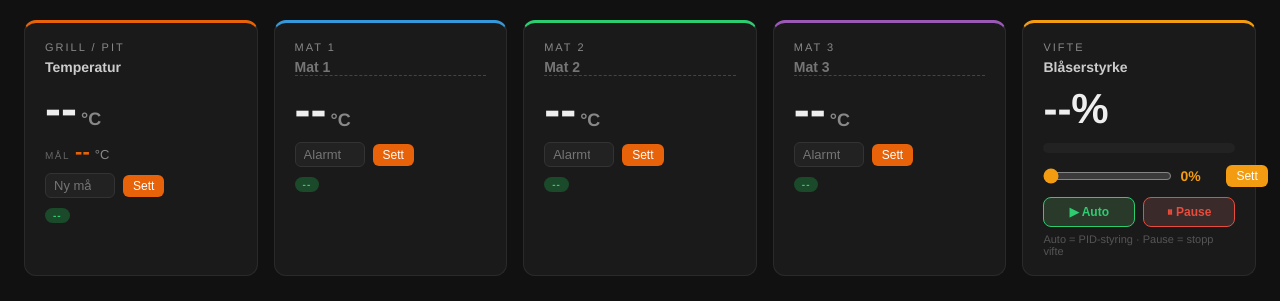
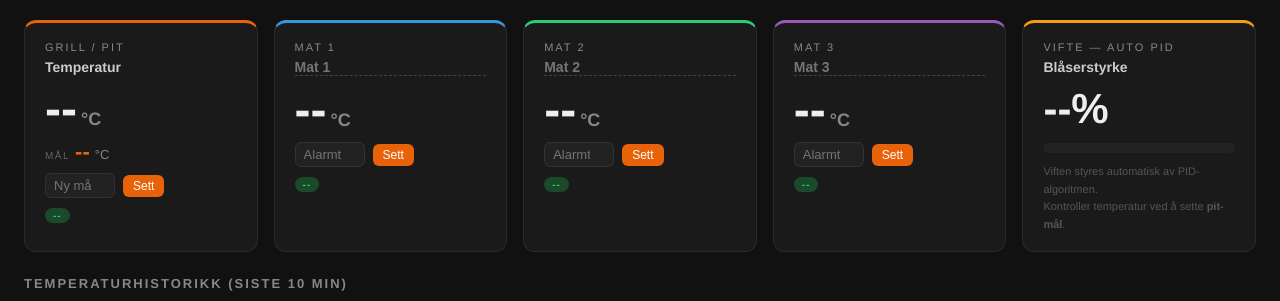
Before and after one commit to davidmyrann-sketch/-cyberq-dashboard, a Flask app: page / in a window 1280 px wide. Shown: the part 66-367 px from the top of the page. Run offline with Flask 3, Linux system fonts and the light colour scheme.

Commit message:
Fjern viftekontroll (PID-styrt, kan ikke overstyres). Food override senker pit-mål istedet.

```diff
--- a/app.py
+++ b/app.py
@@ -128,7 +128,7 @@ def run_advanced_control():
             if elapsed > OPEN_LID_PAUSE_S or recovered:
                 ctrl["open_lid"] = False
 
-    # ── 2. Food override: mat ferdig → stopp vifte ─────────────────────────────
+    # ── 2. Food override: mat ferdig → senk pit-mål til 60°C (kjøl ned) ─────────
     ctrl["food_override"] = False
     for idx in range(1, 4):
         alarm_tf = state["food_alarms"].get(idx)
@@ -140,8 +140,10 @@ def run_advanced_control():
                 ctrl["food_override_probe"] = idx
                 ctrl["ramping"]             = False
                 ctrl["ramp_factor"]         = 0.0
-                print(f"✅ Mat {idx} ferdig: {food_c}°C ≥ {alarm_c}°C — vifte stoppt")
-                mqttc.publish(TOPIC_RECV, json.dumps({"name": "set_blower", "blower": 0}))
+                # Viften kan ikke stoppes direkte — senk pit-mål til 60°C
+                hold_tf = c_to_tf(60)
+                print(f"✅ Mat {idx} ferdig: {food_c}°C ≥ {alarm_c}°C — senker pit til 60°C")
+                mqttc.publish(TOPIC_RECV, json.dumps({"name": "set_temp", "set_temp": hold_tf}))
                 return
 
     # ── 3. Ramp: senk pit-mål gradvis når mat nærmer seg target ───────────────
@@ -326,17 +328,6 @@ def api_set_temp():
     mqttc.publish(TOPIC_RECV, json.dumps({"name": "set_temp", "set_temp": tf}))
     return jsonify({"ok": True, "set_c": temp_c})
 
-@app.route("/api/set_blower", methods=["POST"])
-def api_set_blower():
-    body = request.json
-    pct  = int(body.get("blower", 0))
-    if pct < 0:
-        mqttc.publish(TOPIC_RECV, json.dumps({"name": "set_blower", "blower": -1}))
-        return jsonify({"ok": True, "blower": "auto"})
-    pct = max(0, min(100, pct))
-    mqttc.publish(TOPIC_RECV, json.dumps({"name": "set_blower", "blower": pct * 100}))
-    return jsonify({"ok": True, "blower": pct})
-
 @app.route("/api/set_food_temp", methods=["POST"])
 def api_set_food_temp():
     body   = request.json
--- a/templates/index.html
+++ b/templates/index.html
@@ -178,21 +178,14 @@
 
   <!-- Fan -->
   <div class="card fan-card">
-    <div class="card-label">Vifte</div>
+    <div class="card-label">Vifte — auto PID</div>
     <div class="card-name">Blåserstyrke</div>
     <div class="fan-pct" id="fan-pct">--%</div>
     <div class="fan-bar-wrap"><div class="fan-bar" id="fan-bar" style="width:0%"></div></div>
-    <div class="blower-row" style="margin-top:12px;">
-      <input type="range" id="blower-slider" min="0" max="100" step="5" value="0"
-             oninput="document.getElementById('blower-val').textContent=this.value+'%'">
-      <span id="blower-val" style="font-size:14px;font-weight:700;color:#f39c12;min-width:38px;">0%</span>
-      <button class="set-btn" onclick="setBlower()">Sett</button>
+    <div style="font-size:11px;color:#555;margin-top:10px;line-height:1.6;">
+      Viften styres automatisk av PID-algoritmen.<br>
+      Kontroller temperatur ved å sette <b>pit-mål</b>.
     </div>
-    <div style="display:flex;gap:8px;margin-top:10px;">
-      <button onclick="setBlowerAuto()" style="flex:1;background:#2a3a2a;border:1px solid #2ecc71;border-radius:8px;color:#2ecc71;cursor:pointer;font-size:12px;padding:7px 0;font-weight:600;">▶ Auto</button>
-      <button onclick="setBlowerPause()" style="flex:1;background:#3a2a2a;border:1px solid #e74c3c;border-radius:8px;color:#e74c3c;cursor:pointer;font-size:12px;padding:7px 0;font-weight:600;">⏸ Pause</button>
-    </div>
-    <div style="font-size:11px;color:#555;margin-top:6px;">Auto = PID-styring · Pause = stopp vifte</div>
   </div>
 </div>
 
@@ -522,25 +515,7 @@ async function setFoodTemp(index) {
   if (d && d.ok) { toast(`✅ Mat ${index} alarm satt til ${val}°C`); input.value = ''; }
 }
 
-async function setBlower() {
-  const pct = parseInt(document.getElementById('blower-slider').value);
-  const d = await api('/api/set_blower', {blower: pct});
-  if (d && d.ok) toast(`✅ Vifte satt til ${pct}%`);
-}
-
-async function setBlowerAuto() {
-  document.getElementById('blower-slider').value = 0;
-  document.getElementById('blower-val').textContent = '0%';
-  const d = await api('/api/set_blower', {blower: -1});  // -1 = tilbake til PID
-  if (d && d.ok) toast('✅ Vifte: automatisk PID');
-}
-
-async function setBlowerPause() {
-  document.getElementById('blower-slider').value = 0;
-  document.getElementById('blower-val').textContent = '0%';
-  const d = await api('/api/set_blower', {blower: 0});
-  if (d && d.ok) toast('⏸ Vifte pauset (0%)');
-}
+// Viften kan ikke overstyres manuelt — styres av PID i enheten.
 
 async function setName(index) {
   const nameMap = {1: 'food1', 2: 'food2', 3: 'food3'};
```
